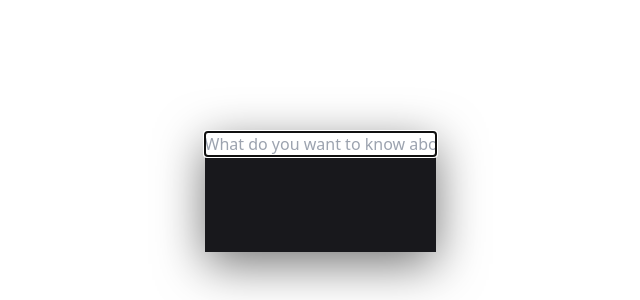
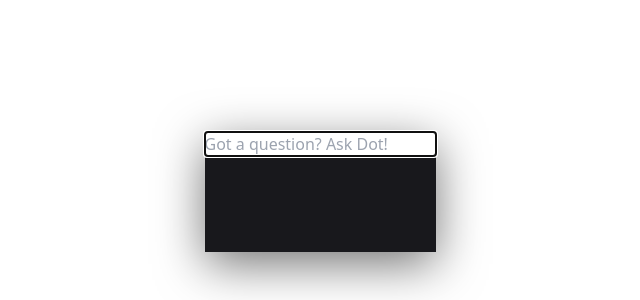
Before and after one commit to welcmhome/clonet-chatbot, a Next.js app: page / in a window 1280 px wide. Shown: the part 500-800 px from the top of the page, without its empty margins (320-960 px from the left). Built offline with nearby package versions, Linux system fonts and the light colour scheme.

Commit message:
Update placeholder text to 'Got a question? Ask Dot!'

```diff
--- a/src/components/FloatingChatbot.tsx
+++ b/src/components/FloatingChatbot.tsx
@@ -184,7 +184,7 @@ export default function FloatingChatbot() {
             type="text"
             value={inputValue}
             onChange={e => setInputValue(e.target.value)}
-            placeholder="What do you want to know about Clonet?"
+            placeholder="Got a question? Ask Dot!"
             className="flex-1 bg-transparent outline-none text-white placeholder-gray-400 text-base px-0 py-0 h-[48px]"
             disabled={isSending}
             autoFocus
```
